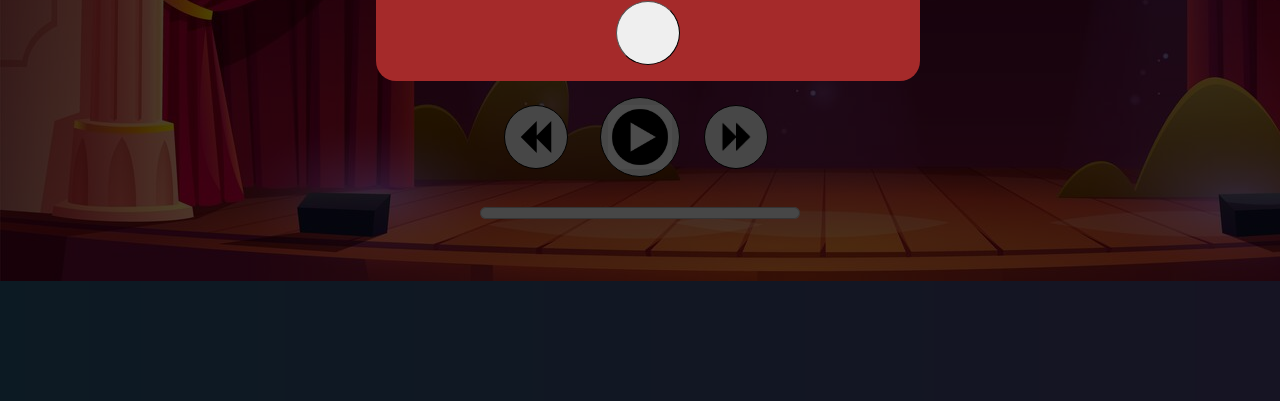
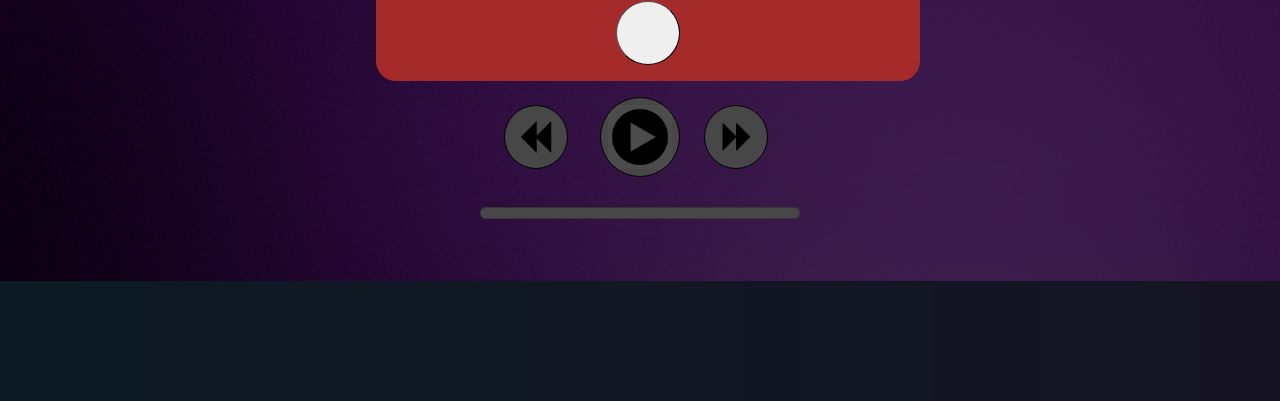
Before and after one commit to RexBeGoinLike/rexbegoinlike.github.io, a plain HTML site: page index.html in a window 1280 px wide. Shown: the part 399-800 px from the top of the page. Drawn offline with Linux system fonts and the light colour scheme; grey boxes are pictures that could not be loaded.

Commit message:
Update index.html

```diff
--- a/index.html
+++ b/index.html
@@ -7,7 +7,7 @@
 			}
 			#body{
 			zoom: 80%;
-			background-image: url("theaterbg.jpg");
+			background-image: url("purpbg.jpg");
 			margin: 0;
 			}
 			#BGM{
```
